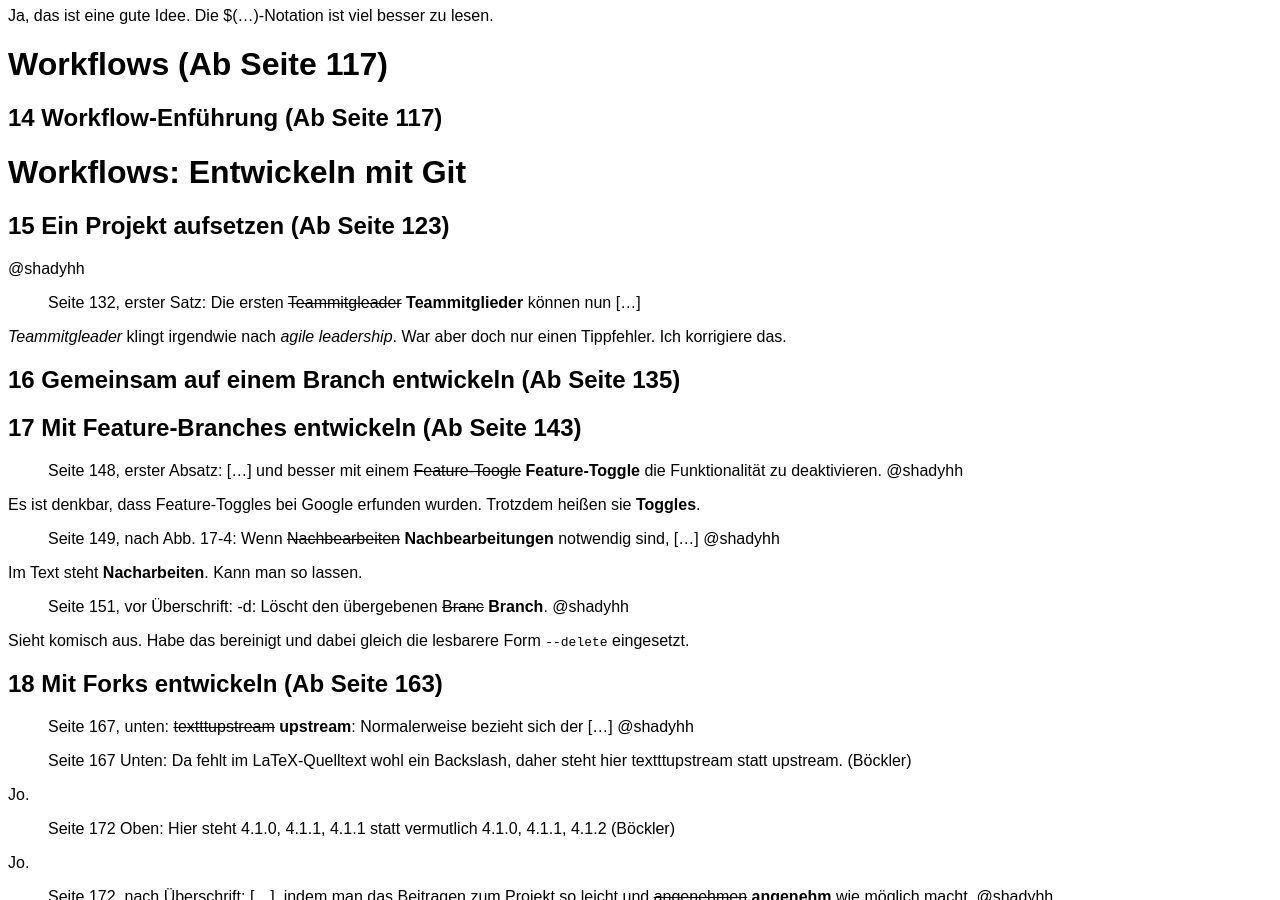
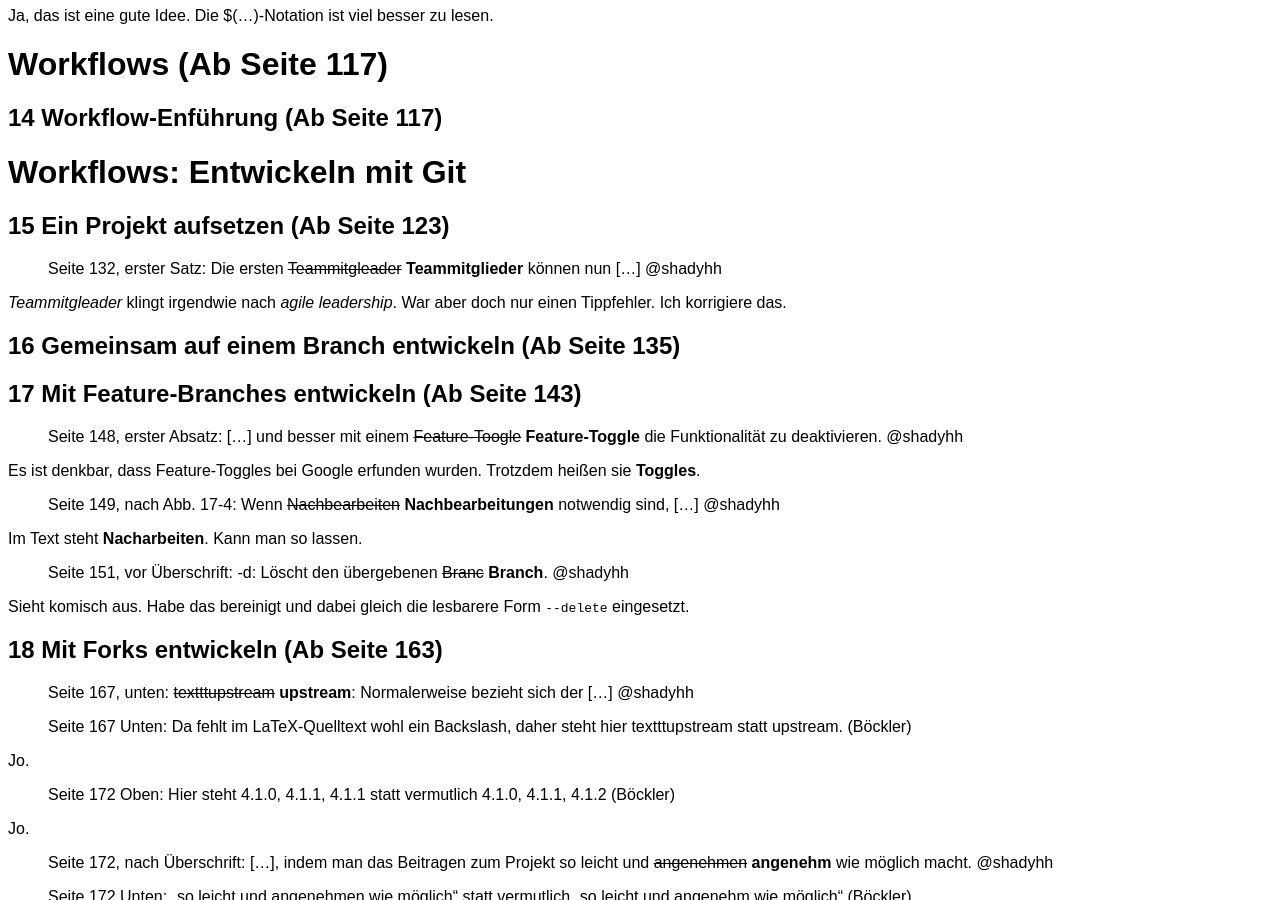
Before and after one commit to kapitel26/gitbuch-feedback, a Jekyll site: the page built from feedback-git-buch-auflage-4.md, in a window 1280 px wide and 900 px high, scrolled down 1258 px. Built offline with Jekyll 4.4.1, drawn with Linux system fonts in a browser that asks for light colours.

```diff
--- a/feedback-git-buch-auflage-4.md
+++ b/feedback-git-buch-auflage-4.md
@@ -66,8 +66,7 @@ Ja, das ist eine gute Idee. Die $(...)-Notation ist viel besser zu lesen.
 
 ## 15 Ein Projekt aufsetzen (Ab Seite 123)
 
-@shadyhh
-> Seite 132, erster Satz: Die ersten ~~Teammitgleader~~ **Teammitglieder** können nun [...]
+> Seite 132, erster Satz: Die ersten ~~Teammitgleader~~ **Teammitglieder** können nun [...] @shadyhh
 
 *Teammitgleader* klingt irgendwie nach *agile leadership*.
 War aber doch nur einen Tippfehler. Ich korrigiere das.
```
